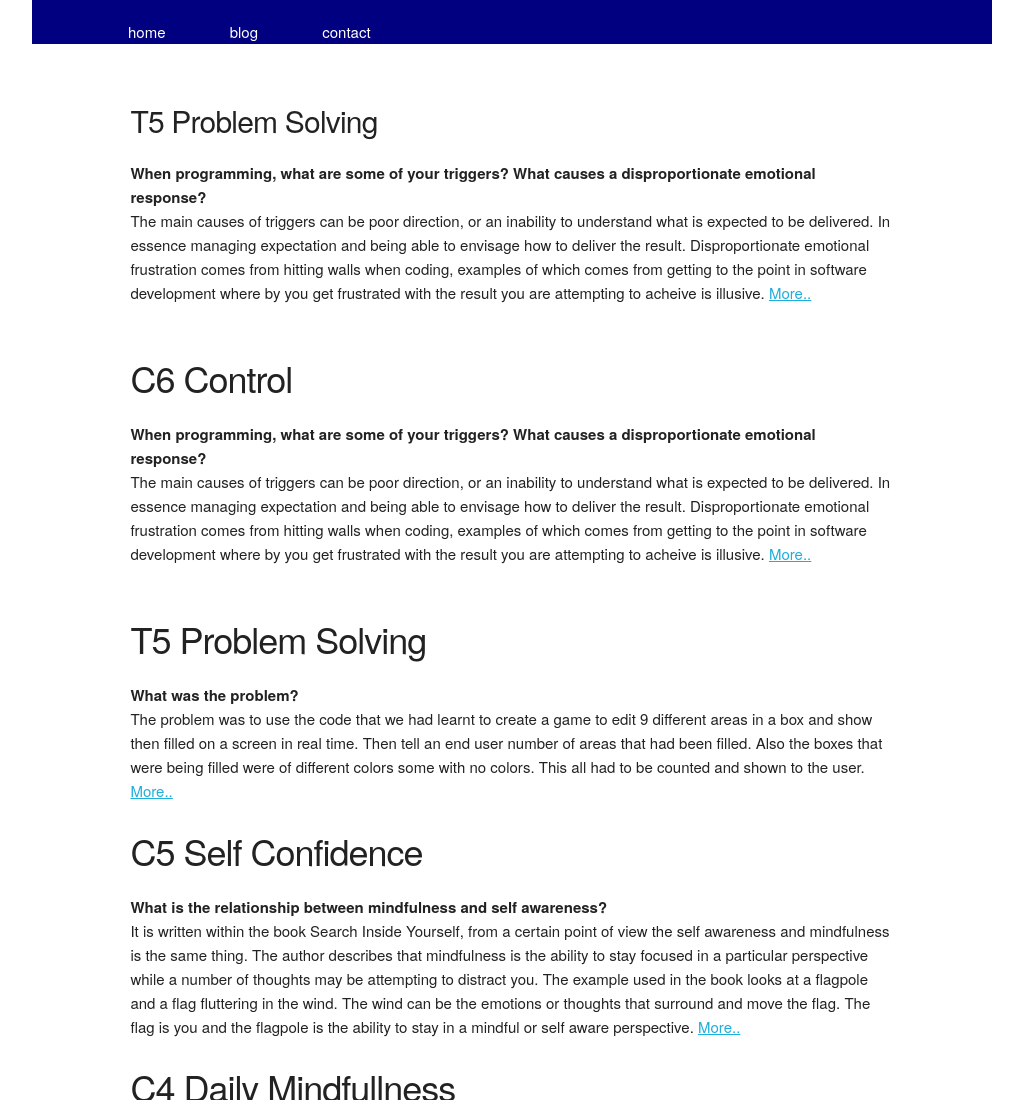
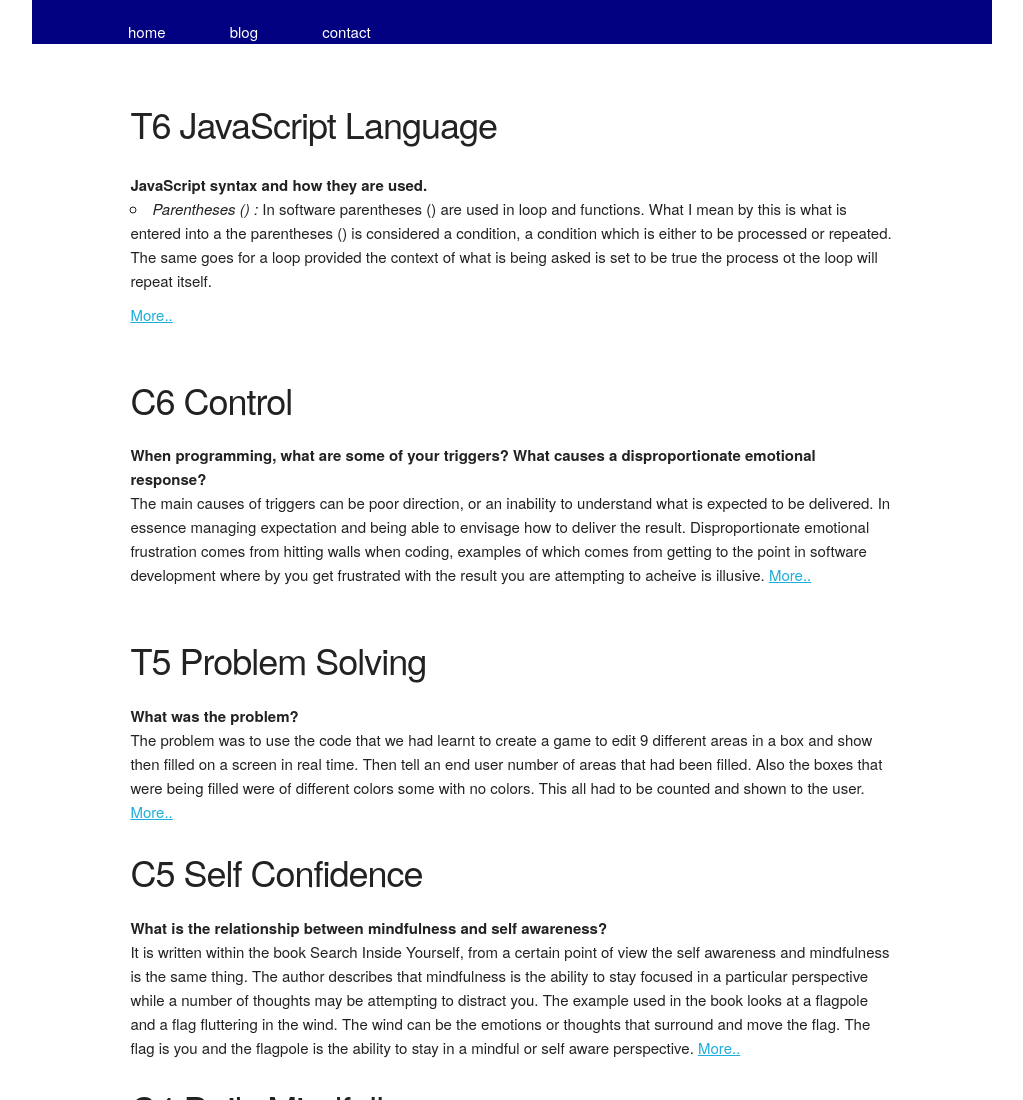
Before and after one commit to anthonymartin36/anthonymartin36.github.io, a plain HTML site: page index.html in a window 1280 px wide. Shown: the top 1100 px of the page, without its empty margins (128-1151 px from the left). Drawn offline with nearby package versions, Linux system fonts and the light colour scheme.

Commit message:
index update t6

```diff
--- a/index.html
+++ b/index.html
@@ -45,10 +45,12 @@
 
     <div class="Article">
       <div class="twelve columns">
-    <p> <h4>T5 Problem Solving</h4>
-    <p> <strong> When programming, what are some of your triggers? What causes a disproportionate emotional response?</strong><br />
-      The main causes of triggers can be poor direction, or an inability to understand what is expected to be delivered. In essence managing expectation and being able to envisage how to deliver the result. Disproportionate emotional frustration comes from hitting walls when coding, examples of which comes from getting to the point in software development where by you get frustrated with the result you are attempting to acheive is illusive.
-      <a href="blog/c6-control.html"> More.. </a></p></p>
+    <p> <H3>T6 JavaScript Language</H3>
+    <p>
+      <ul> <strong> JavaScript syntax and how they are used. </strong><br />
+        <li><i>Parentheses () :</i>  In software parentheses () are used in loop and functions. What I mean by this is what is entered into a the parentheses () is considered a condition, a condition which is either to be processed or repeated. The same goes for a loop provided the context of what is being asked is set to be true the process ot the loop will repeat itself.</li></ br>
+      <a href="blog/t6-js-language.html"> More.. </a></p></p>
+    </ul>
     </div>
     </div>
 
```
